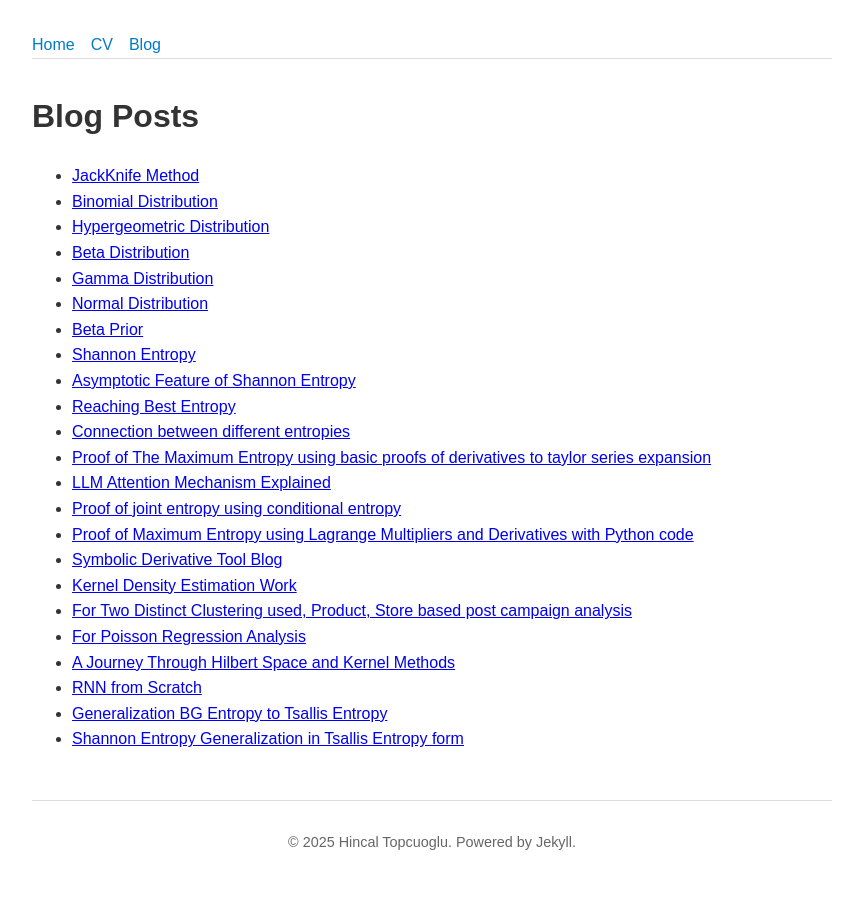
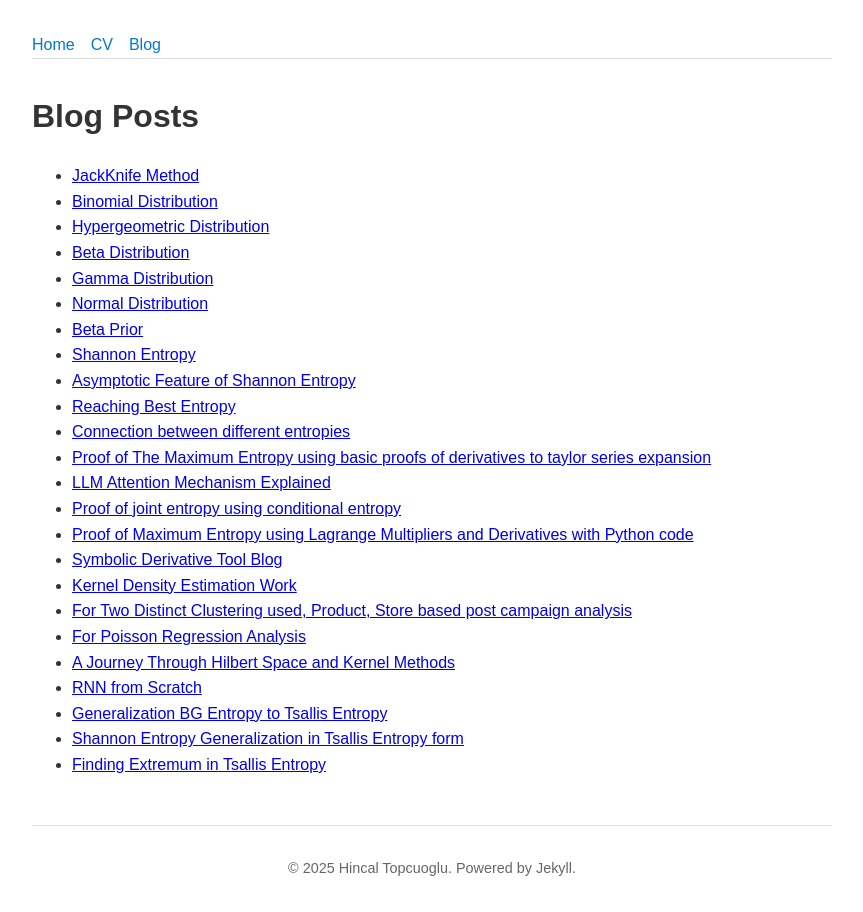
Before and after one commit to hincaltopcuoglu/hincaltopcuoglu.github.io, a Jekyll site: the page built from blog.md, in a window 1280 px wide. Shown: the whole page, without its empty margins (208-1071 px from the left). Built offline with Jekyll 4.4.1, drawn with Linux system fonts in a browser that asks for light colours.

Commit message:
Add link to 'Finding Extremum in Tsallis Entropy'

```diff
--- a/blog.md
+++ b/blog.md
@@ -29,3 +29,4 @@ permalink: /blog/
 - [RNN from Scratch](RNN_Study_Paper.pdf)
 - [Generalization BG Entropy to Tsallis Entropy](Generalization_BG_Entropy_to_Tsallis.pdf)
 - [Shannon Entropy Generalization in Tsallis Entropy form](Shannon_Generalization_in_Tsallis_Form.pdf)
+- [Finding Extremum in Tsallis Entropy](Finding_Extremum_Tsallis_Entropy.pdf)
```
